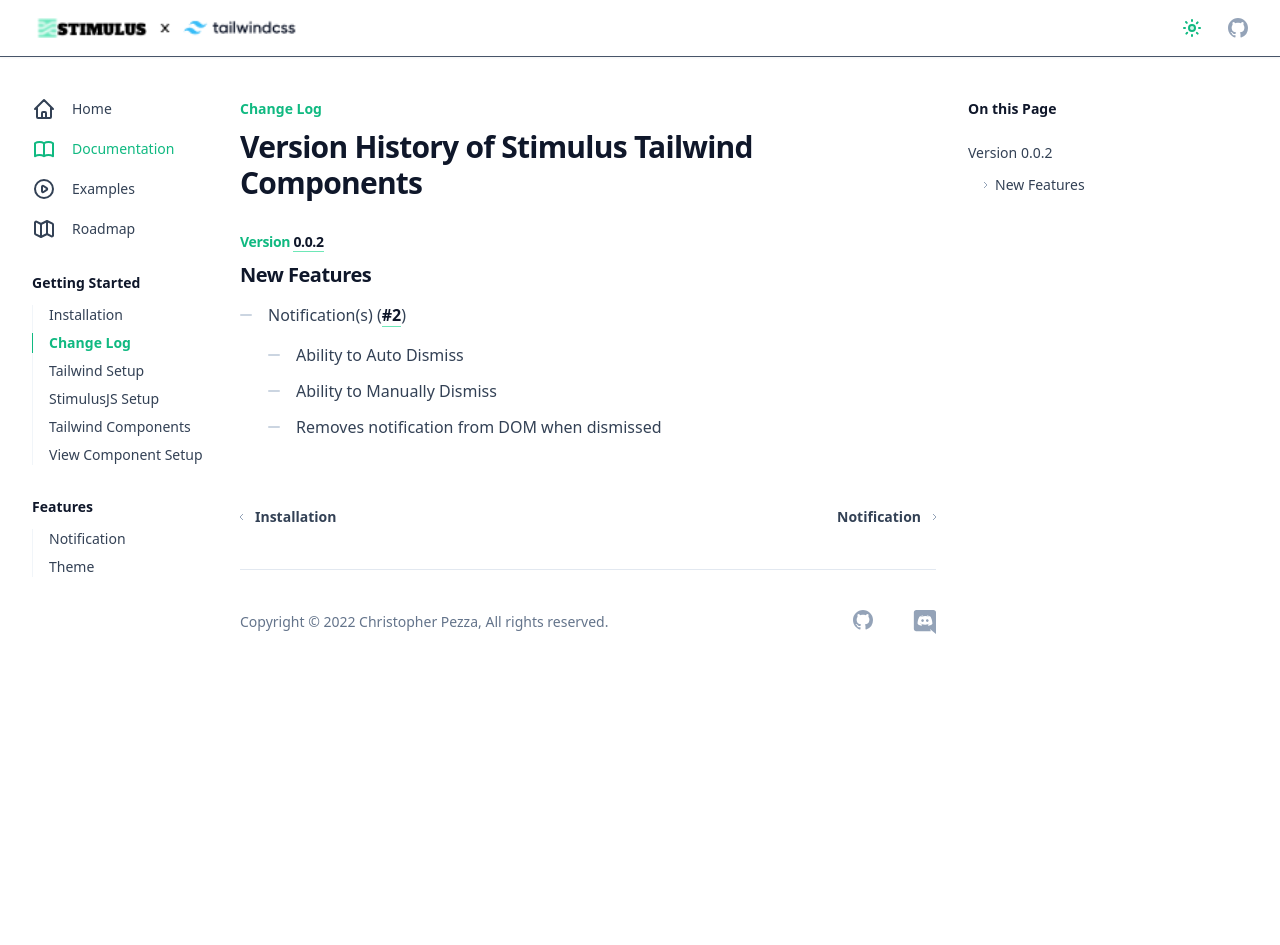
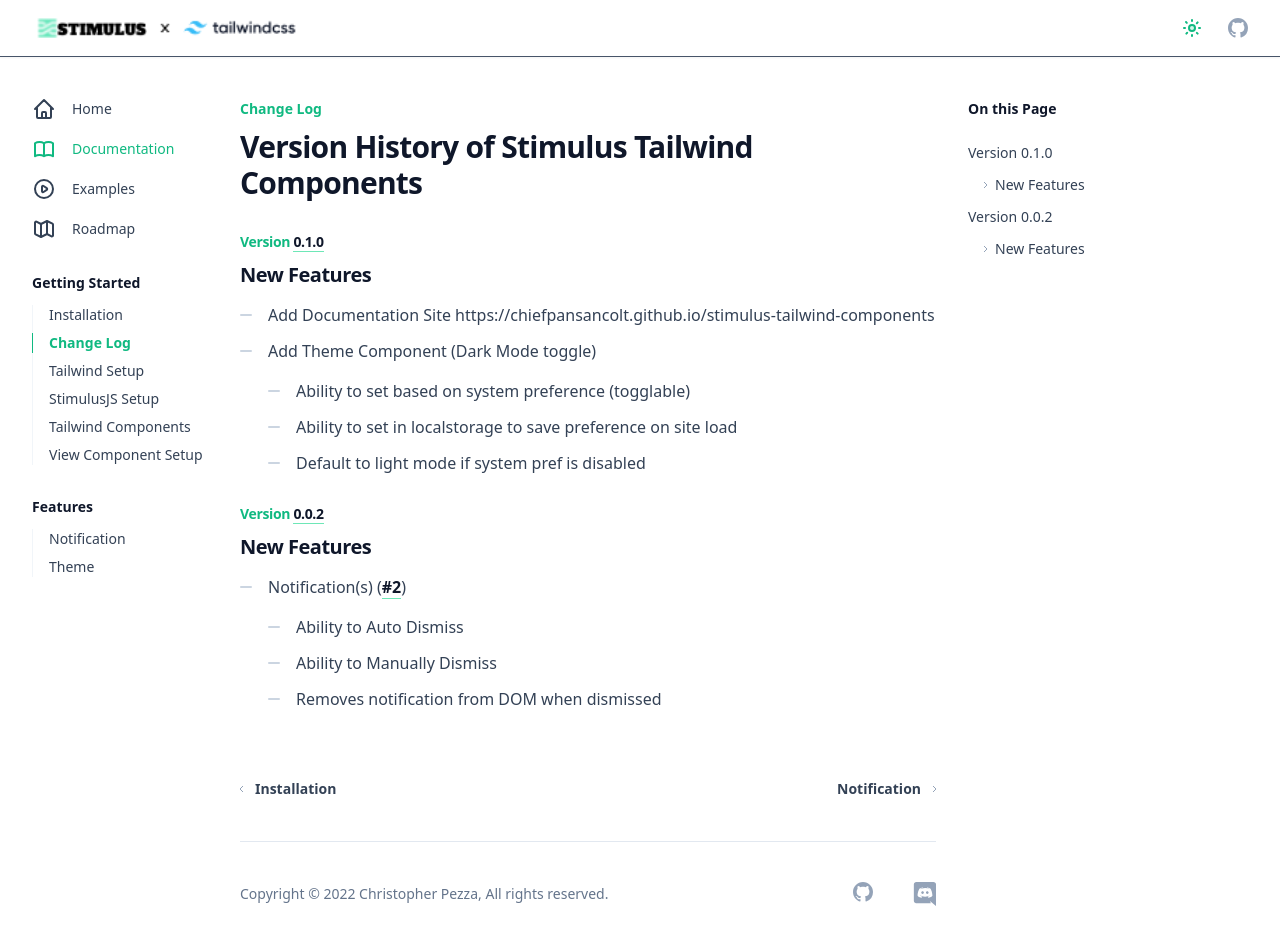
Before and after one commit to chiefpansancolt/stimulus-tailwind-components, a Jekyll site: the page built from docs/docs/change_log/index.md, in a window 1280 px wide and 1058 px high. Shown: the top 945 px of the window. Built offline with Jekyll 4.4.1, drawn with Linux system fonts in a browser that asks for light colours; Markdown is read by kramdown in place of the engine named in the settings.

Commit message:
Version Bump 0.1.0

```diff
--- a/docs/_config.yml
+++ b/docs/_config.yml
@@ -16,6 +16,8 @@
 
 copyright: Copyright &copy; 2022 Christopher Pezza, All rights reserved.
 
+version: 0.1.0
+
 links:
   home: /
   repo: https://github.com/chiefpansancolt/stimulus-tailwind-components
--- a/docs/_layouts/home.html
+++ b/docs/_layouts/home.html
@@ -39,7 +39,7 @@
           class="dark:highlight-white/20 flex h-12 w-full items-center justify-center rounded-lg bg-slate-900 px-6 font-semibold text-white hover:bg-slate-700 focus:outline-none focus:ring-2 focus:ring-slate-400 focus:ring-offset-2 focus:ring-offset-slate-50 dark:bg-emerald-500 dark:hover:bg-emerald-400 sm:w-auto"
           href="{{ site.links.installation | relative_url }}"
         >
-          Get Started v0.0.2
+          Get Started {{ site.version }}
         </a>
         <a
           class="highlight-white/20 flex h-12 w-full items-center justify-center rounded-lg bg-emerald-500 px-6 font-semibold text-white hover:bg-emerald-400 focus:outline-none focus:ring-2 focus:ring-slate-400 focus:ring-offset-2 focus:ring-offset-slate-50 dark:bg-slate-200 dark:text-slate-700 dark:hover:bg-slate-400 sm:w-auto"
--- a/docs/docs/change_log/index.md
+++ b/docs/docs/change_log/index.md
@@ -11,6 +11,16 @@
 nextLink: /docs/notification
 ---
 
+## Version [0.1.0](https://github.com/chiefpansancolt/stimulus-tailwind-components/releases/tag/0.1.0)
+
+### New Features
+
+- Add Documentation Site https://chiefpansancolt.github.io/stimulus-tailwind-components
+- Add Theme Component (Dark Mode toggle)
+  - Ability to set based on system preference (togglable)
+  - Ability to set in localstorage to save preference on site load
+  - Default to light mode if system pref is disabled
+
 ## Version [0.0.2](https://github.com/chiefpansancolt/stimulus-tailwind-components/releases/tag/0.0.2)
 
 ### New Features
--- a/package.json
+++ b/package.json
@@ -1,6 +1,6 @@
 {
   "name": "stimulus-tailwind-components",
-  "version": "0.0.2",
+  "version": "0.1.0",
   "description": "StimulusJS for Tailwind Styled Components",
   "main": "dist/stimulus-tailwind-components.min.js",
   "scripts": {
@@ -36,7 +36,7 @@
   "bugs": {
     "url": "https://github.com/chiefpansancolt/stimulus-tailwind-components/issues"
   },
-  "homepage": "https://github.com/chiefpansancolt/stimulus-tailwind-components#readme",
+  "homepage": "https://chiefpansancolt.github.io/stimulus-tailwind-components/",
   "babel": {},
   "dependencies": {
     "@hotwired/stimulus": "^3.0.1"
```
